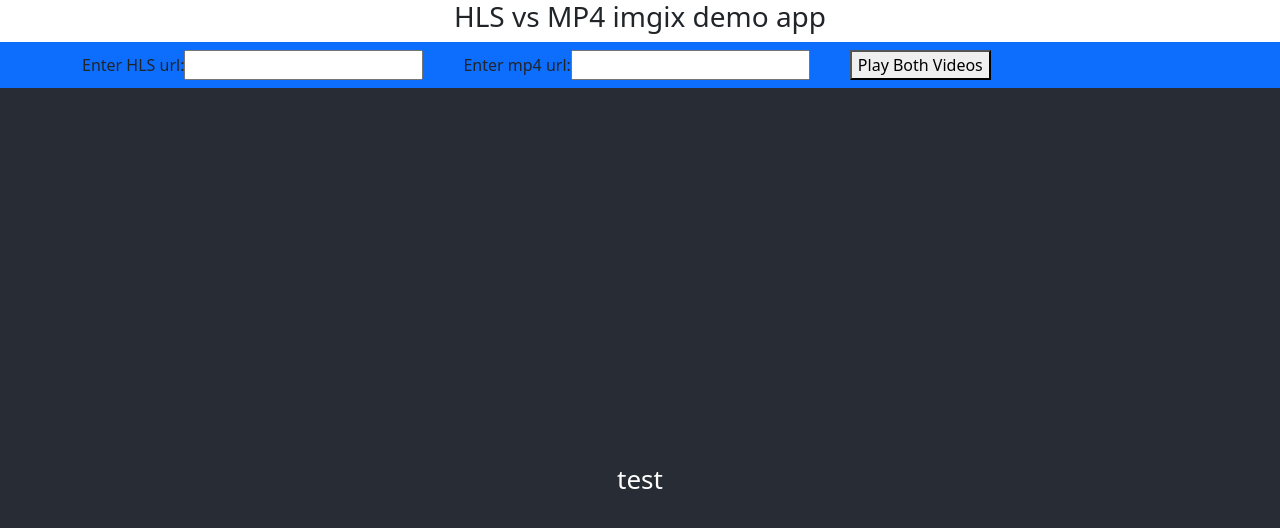
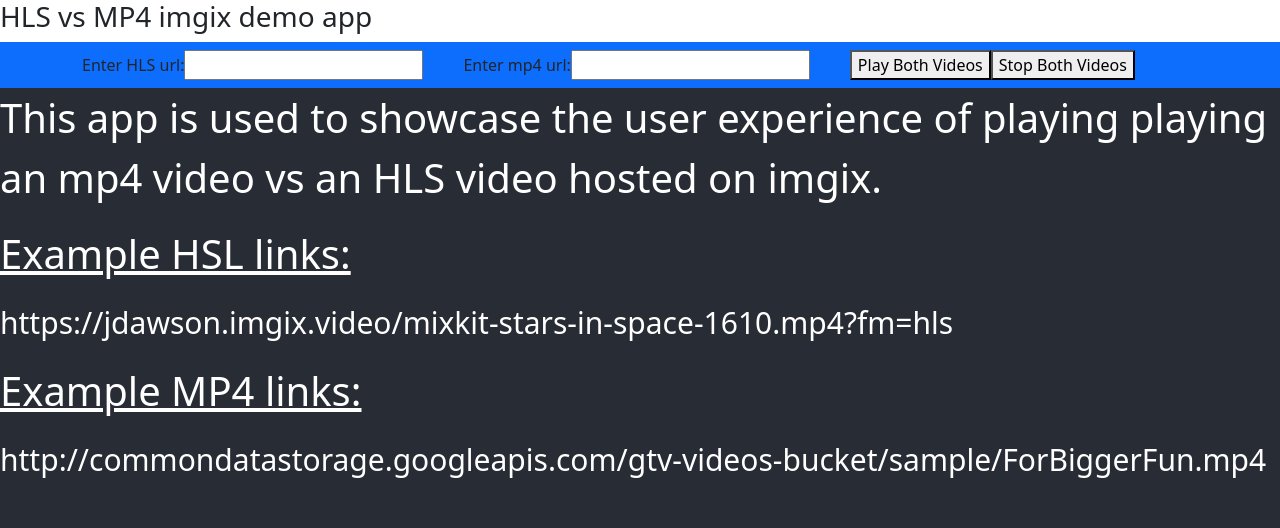
Before and after one commit to jdawsonimgix/hls-vs-normal-video, a React (Create React App) app in the folder hls-vs-normal-video/: page / in a window 1280 px wide. Shown: the top 528 px of the page. Built offline with nearby package versions, Linux system fonts and the light colour scheme.

Commit message:
added stop bottom. Pauses both videos at the same time

```diff
--- a/hls-vs-normal-video/src/App.css
+++ b/hls-vs-normal-video/src/App.css
@@ -1,5 +1,18 @@
+.regular-text {
+  font-size: 40px;
+}
+
+.regular-text-other {
+  font-size: 40px;
+  text-decoration: underline;
+}
+
+.link-text {
+  font-size: 30px;
+}
+
 .App {
-  text-align: center;
+  text-align: top;
 }
 
 .App-logo {
@@ -18,8 +31,8 @@
   min-height: 100vh;
   display: flex;
   flex-direction: column;
-  align-items: center;
-  justify-content: center;
+  align-items: top;
+  justify-content: top;
   font-size: calc(10px + 2vmin);
   color: white;
 }
--- a/hls-vs-normal-video/src/App.js
+++ b/hls-vs-normal-video/src/App.js
@@ -17,6 +17,11 @@
 
   function PlayBothVideos() {
     playVideo();
+  }
+
+  function StopBothVideos() {
+    playerRef.current.pause();
+    setMp4PlayValue({ playing: false });
   }
 
   return (
@@ -46,12 +51,27 @@
               </label>
             </form>
             <button onClick={() => PlayBothVideos()}>Play Both Videos</button>
+            <button onClick={() => StopBothVideos()}>Stop Both Videos</button>
           </Nav>
         </Container>
       </Navbar>
 
       <header className='App-header'>
-        <p class='intro'>test</p>
+        <p class='regular-text'>
+          This app is used to showcase the user experience of playing playing an
+          mp4 video vs an HLS video hosted on imgix.
+        </p>
+
+        <p className='regular-text-other'>Example HSL links:</p>
+        <p className='link-text'>
+          https://jdawson.imgix.video/mixkit-stars-in-space-1610.mp4?fm=hls
+        </p>
+
+        <p className='regular-text-other'>Example MP4 links:</p>
+        <p className='link-text'>
+          http://commondatastorage.googleapis.com/gtv-videos-bucket/sample/ForBiggerFun.mp4
+        </p>
+
         {urlHLS.length > 0 && (
           <ReactHlsPlayer
             playerRef={playerRef}
@@ -71,9 +91,6 @@
           playing={mp4PlayValue.playing}
         />
       </header>
-      {/* <button onClick={() => playVideo() }>Play HLS</button>
-          <button onClick={() => setMp4PlayValue({playing: true}) }>Play MP4</button>
-             <button onClick={() => PlayBothVideos() }>Play Both Videos</button> */}
     </div>
   );
 }
```
